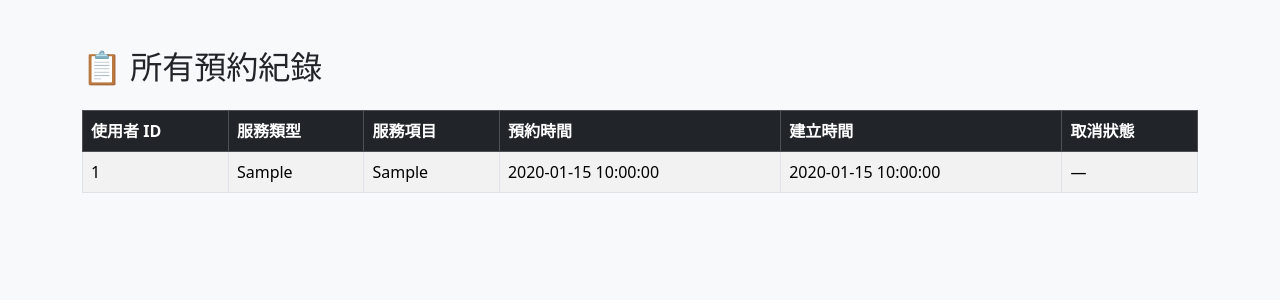
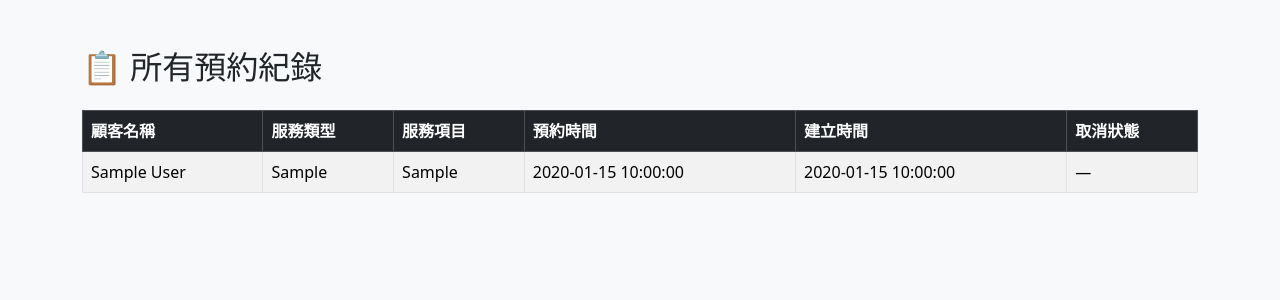
Before and after one commit to Tonger0319/ManaTouch-line-bot-booking, a Flask app: page /admin/reservations in a window 1280 px wide. Shown: the top 300 px of the page. Run offline with Flask 3, Linux system fonts and the light colour scheme; tables that the repository leaves empty hold one stand-in row (values such as "Sample post").

Commit message:
feat: 顯示顧客 display_name 而非 user_id

```diff
--- a/templates/admin_reservations.html
+++ b/templates/admin_reservations.html
@@ -12,7 +12,7 @@
         <table class="table table-bordered table-striped">
             <thead class="table-dark">
                 <tr>
-                    <th>使用者 ID</th>
+                    <th>顧客名稱</th>
                     <th>服務類型</th>
                     <th>服務項目</th>
                     <th>預約時間</th>
@@ -23,7 +23,7 @@
             <tbody>
                 {% for r in reservations %}
                 <tr>
-                    <td>{{ r.user_id }}</td>
+                    <td>{{ r.user.display_name if r.user else '（未綁定）' }}</td>
                     <td>{{ r.booking_service_category }}</td>
                     <td>{{ r.booking_service }}</td>
                     <td>{{ r.booking_datetime }}</td>
```
